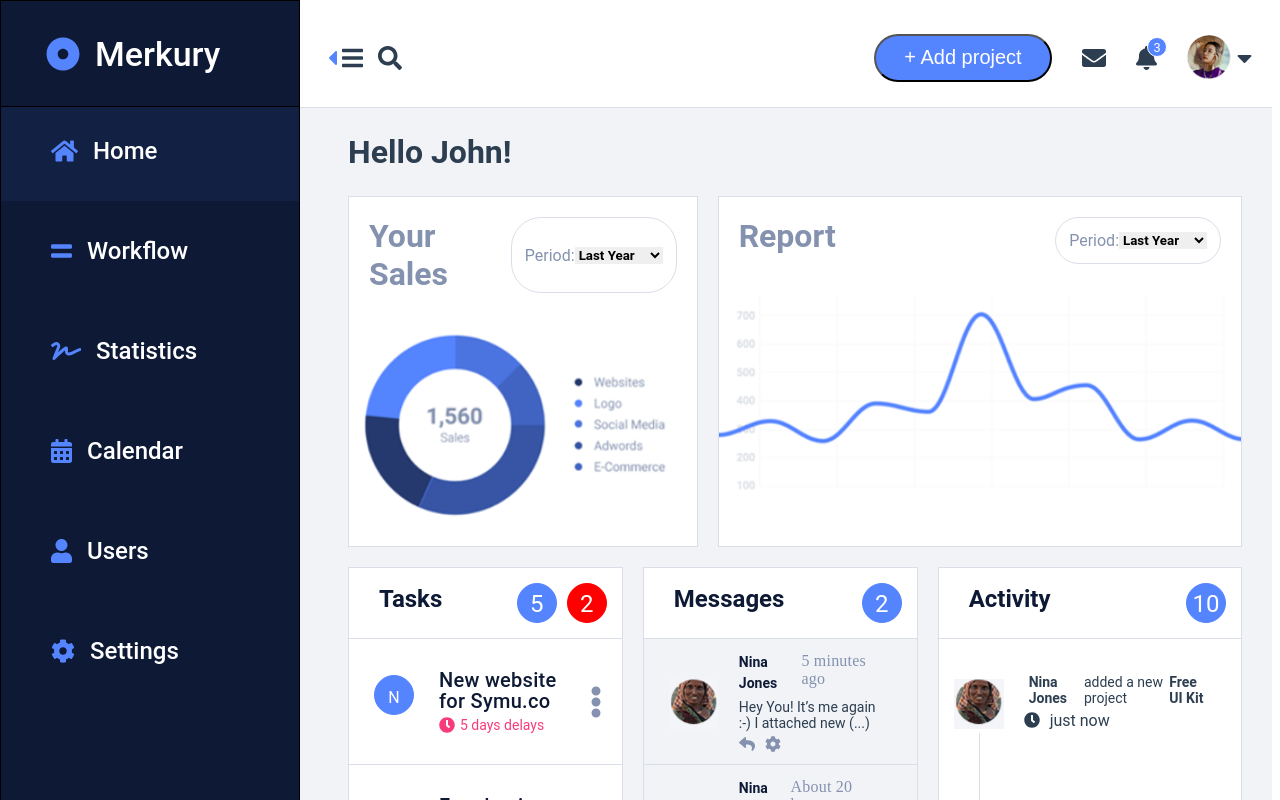
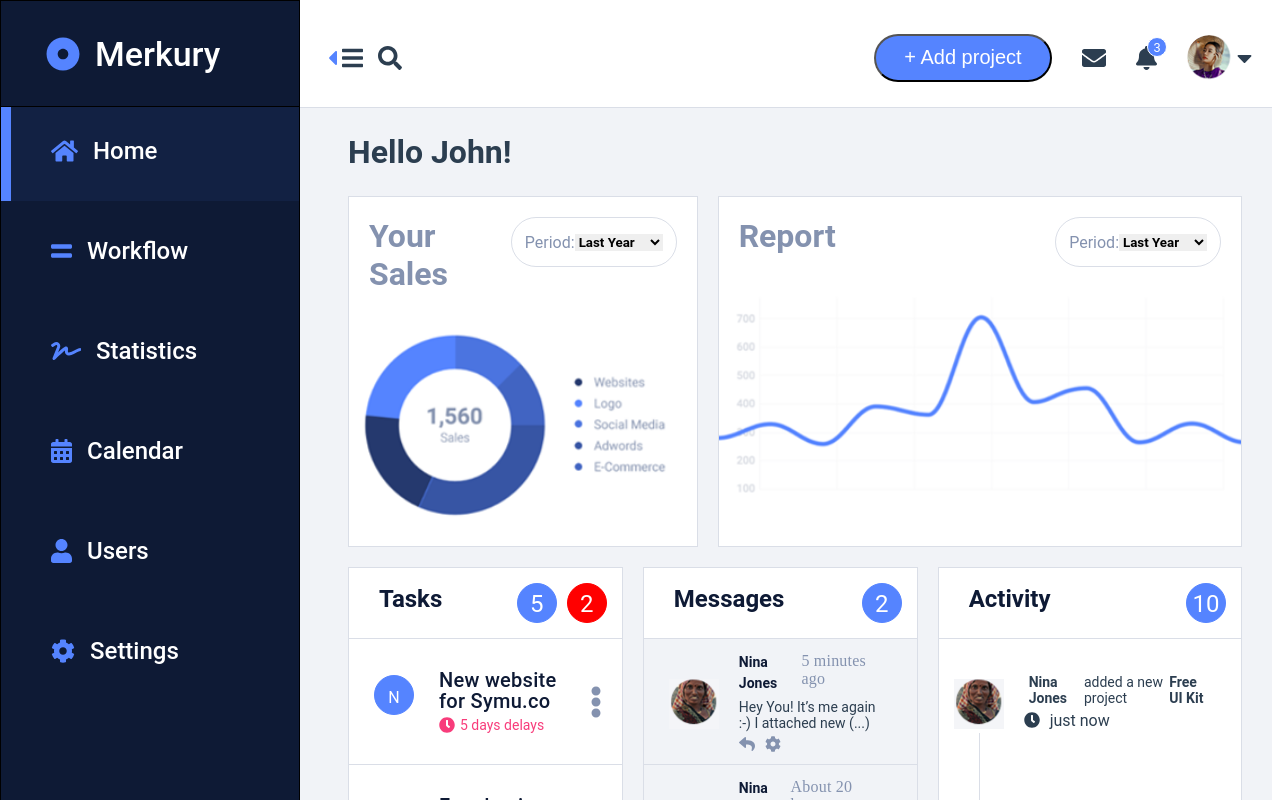
Before and after one commit to adi-gonnen/ui, a Vue app: page / in a window 1280 px wide. Shown: the top 800 px of the page. Built offline with nearby package versions, Linux system fonts and the light colour scheme.

Commit message:
add router link

```diff
--- a/src/assets/scss/_titles.scss
+++ b/src/assets/scss/_titles.scss
@@ -10,6 +10,7 @@
     border-radius: 30px;
     align-items: center;
     padding: 13px;
+    height: 50px;
 }
 
 .box-title {
--- a/src/assets/scss/style.scss
+++ b/src/assets/scss/style.scss
@@ -14,7 +14,10 @@
   }
 
   .home {
-    // margin-left: 300px;
     padding: 0 50px 0 300px;
     font-family: Roboto;
   }
+
+  li, ul {
+    list-style-type: none;
+  }
--- a/src/cmps/Navbar.vue
+++ b/src/cmps/Navbar.vue
@@ -1,34 +1,29 @@
 <template>
-    <div class="nav-container flex column">
-
-        <div class="nav-body flex-column">
-            <div class="nav-link flex">
-                 <!-- <router-link to="/" class="flex"> -->
+    <div class="nav-container flex column ptr">
+        <router-link to="/" class="nav-router-link flex">
             <font-awesome-icon icon="home" class="icon"/>
             <p>home</p>
-                 <!-- </router-link> -->
-            </div>
-             <div class="nav-link flex">
+        </router-link>
+        <router-link to="/workflow" class="nav-router-link flex">
             <font-awesome-icon icon="equals" class="icon"/>
             <p>workflow</p>
-            </div>
-             <div class="nav-link flex">
+        </router-link>
+        <router-link to="/statistics" class="nav-router-link flex">
             <font-awesome-icon icon="signature" class="icon"/>
             <p>statistics</p>
-            </div>
-             <div class="nav-link flex">
+        </router-link>
+        <router-link to="/calendar" class="nav-router-link flex">
             <font-awesome-icon icon="calendar-alt" class="icon"/>
             <p>calendar</p>
-            </div>
-             <div class="nav-link flex">
+        </router-link>
+        <router-link to="/users" class="nav-router-link flex">
             <font-awesome-icon icon="user" class="icon"/>
             <p>users</p>
-            </div>
-             <div class="nav-link flex">
+        </router-link>
+        <router-link to="/settings" class="nav-router-link flex">
             <font-awesome-icon icon="cog" class="icon"/>
             <p>settings</p>
-            </div>
-        </div>
+        </router-link>
     </div>
 </template>
 
@@ -60,22 +55,19 @@ export default {
     color: $main-color;
     margin-right: 15px;
 }
-.nav-link {
-    cursor: pointer;
+.nav-router-link {
+    color: white;
     align-items: center;
     height: 100px;
-    margin-left: 50px;
-    a {
+    padding-left: 50px;
+    text-decoration: none;
+
     &.router-link-exact-active {
         background-color: #122143;
-        color: white;
-        text-decoration: none;
-        }
-    }
-    &:first-child {         //router-active didn't work well, I put this instead
-        background-color: #122143;
         margin-left: 0;
-        padding-left: 50px;
+        padding-left: 40px;
+        border-left: 10px solid $main-color;
+        list-style-type: none;
     }
 }
 
--- a/src/router.js
+++ b/src/router.js
@@ -11,5 +11,30 @@ export default new Router({
       name: 'home',
       component: Home
     },
+    {
+      path: '/workflow',
+      name: 'home',
+      component: Home
+    },
+    {
+      path: '/statistics',
+      name: 'home',
+      component: Home
+    },
+    {
+      path: '/calendar',
+      name: 'home',
+      component: Home
+    },
+    {
+      path: '/users',
+      name: 'home',
+      component: Home
+    },
+    {
+      path: '/settings',
+      name: 'home',
+      component: Home
+    },
   ]
 })
--- a/src/views/Home.vue
+++ b/src/views/Home.vue
@@ -60,13 +60,8 @@ export default {
   margin-left: 40px;
 }
 
-.lower-boxs {
-  // width: 33.3%;
-  // margin: 20px 20px 30px 0;
-}
 .upper-boxs {
   margin-right: 20px;
-  // min-width: 600px;
 }
 .upper-boxs:first-child {
   width: 40%;
```
Lines whose indentation alone changed are shown as unchanged.
